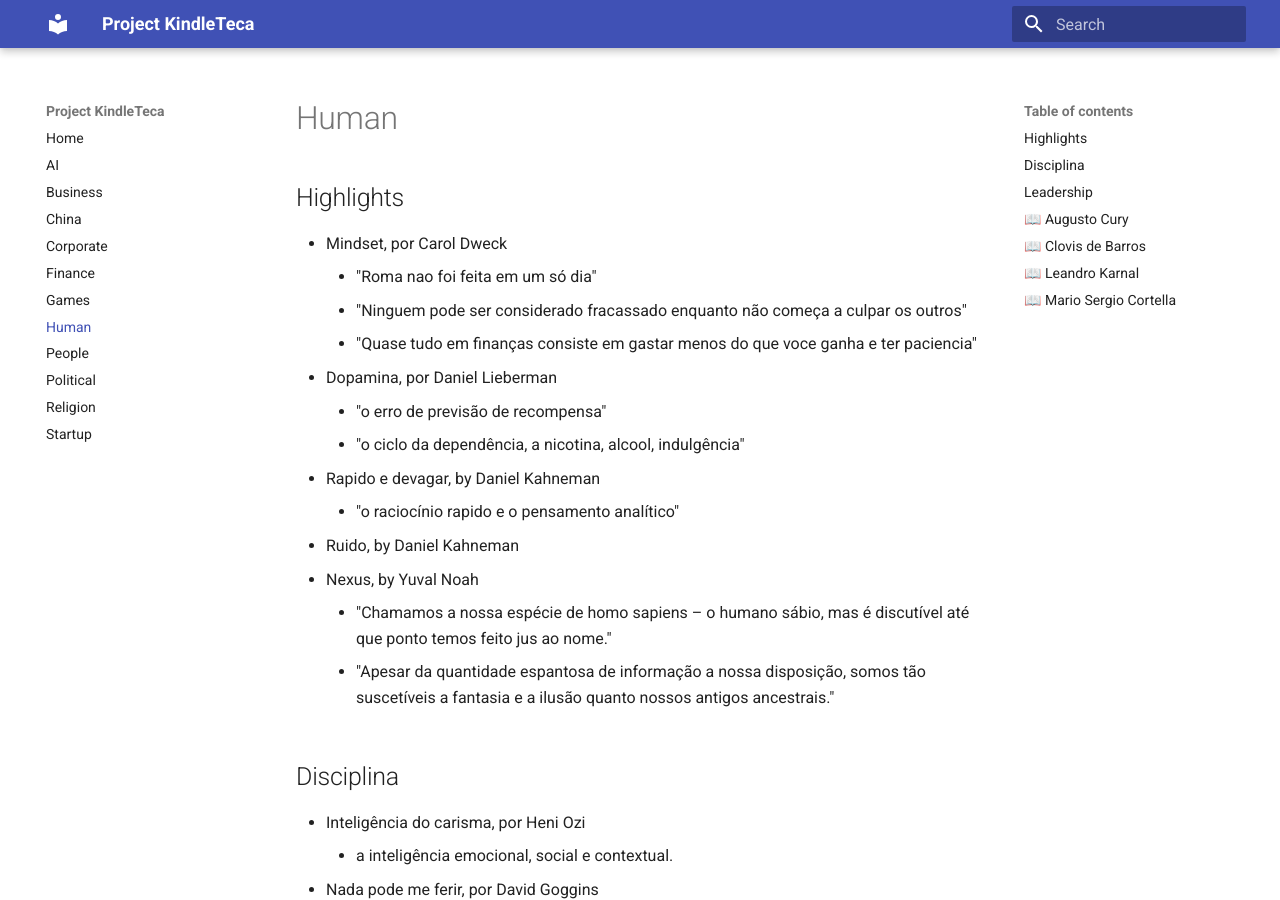
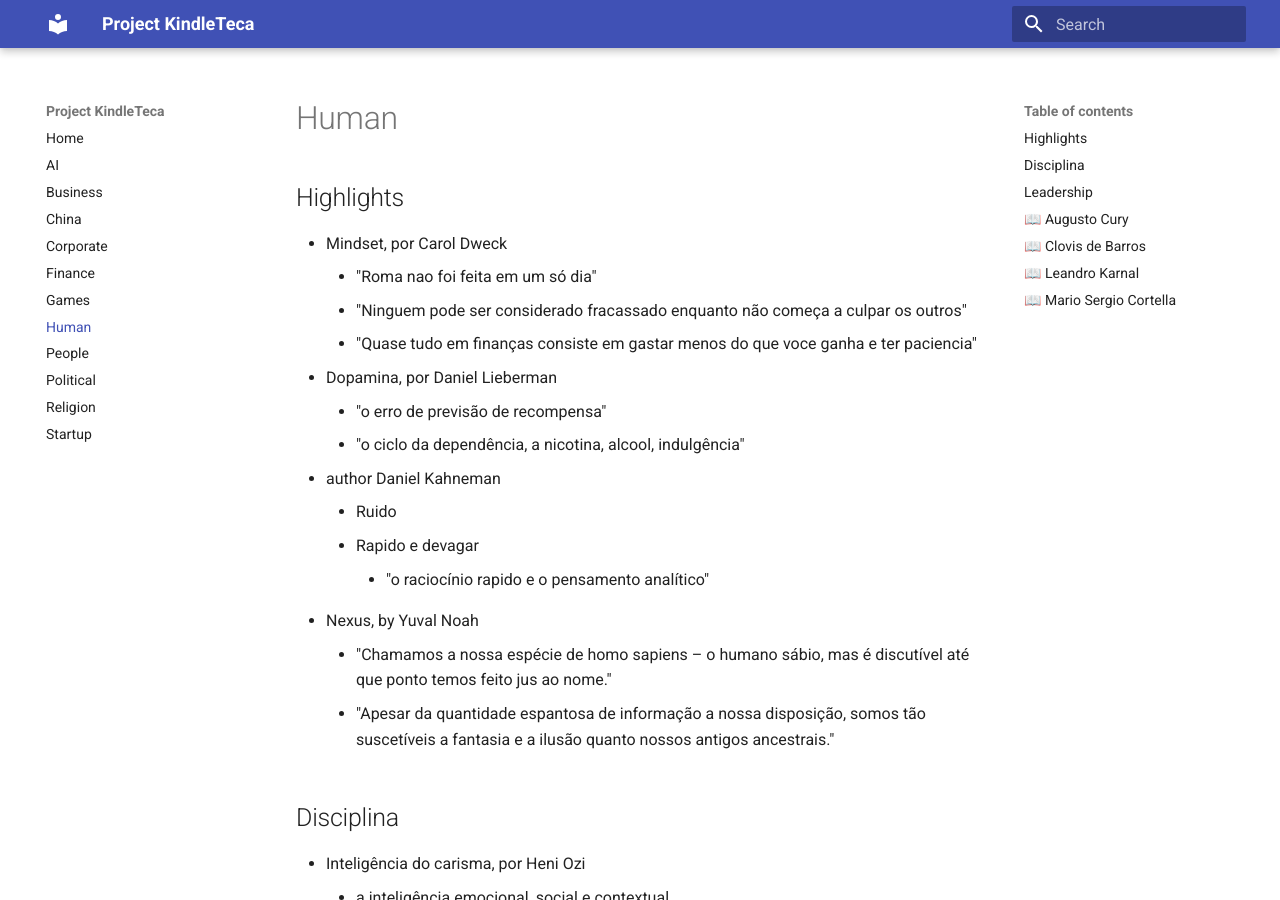
Before and after one commit to renatobrf/kindle-teca, an MkDocs documentation site: the page built from docs/human.md, in a window 1280 px wide and 900 px high. Built offline with MkDocs 1.6.1 and Material for MkDocs 9.7.7, drawn with Linux system fonts in a browser that asks for light colours.

Commit message:
Reorganize quotes and authors in human.md

```diff
--- a/docs/human.md
+++ b/docs/human.md
@@ -6,9 +6,10 @@
 - Dopamina, por Daniel Lieberman
     - "o erro de previsão de recompensa"
     - "o ciclo da dependência, a nicotina, alcool, indulgência"
-- Rapido e devagar, by Daniel Kahneman
-    - "o raciocínio rapido e o pensamento analítico"
-- Ruido, by Daniel Kahneman
+- author Daniel Kahneman
+    - Ruido
+    - Rapido e devagar
+        - "o raciocínio rapido e o pensamento analítico"
 - Nexus, by Yuval Noah
     - "Chamamos a nossa espécie de homo sapiens – o humano sábio, mas é discutível até que ponto temos feito jus ao nome."
     - "Apesar da quantidade espantosa de informação a nossa disposição, somos tão suscetíveis a fantasia e a ilusão quanto nossos antigos ancestrais."
```
